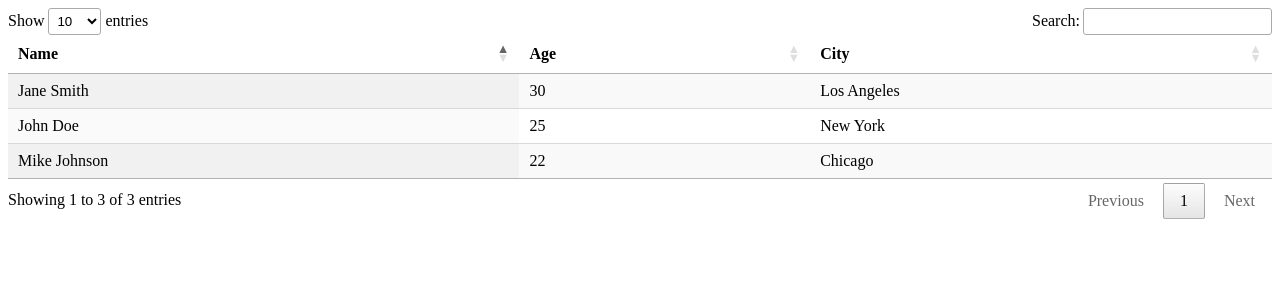
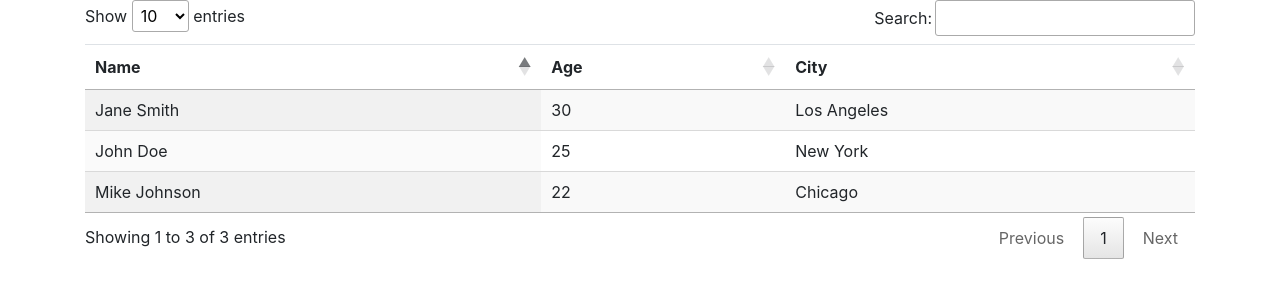
Before and after one commit to bi0punk/flask-csv-viewer, a Flask app: page / in a window 1280 px wide. Shown: the top 300 px of the page. Run offline with Flask 3, Linux system fonts and the light colour scheme; some libraries are stand-ins or nearby versions.

Commit message:
new template

```diff
--- a/templates/index.html
+++ b/templates/index.html
@@ -2,9 +2,12 @@
 <html>
 <head>
     <link rel="stylesheet" type="text/css" href="https://cdn.datatables.net/1.10.25/css/jquery.dataTables.min.css">
+    <!-- Agrega el enlace al archivo de estilos de Bootstrap -->
+    <link rel="stylesheet" href="https://maxcdn.bootstrapcdn.com/bootstrap/4.5.2/css/bootstrap.min.css">
 </head>
 <body>
-    <table id="dynamicTable" class="display">
+    <div class="container">
+        <table id="dynamicTable" class="table display">
             <thead>
                 <tr>
                     <th>Name</th>
```
Also changed, not shown: other parts of templates/index.html (+3 -0 lines). Lines whose indentation alone changed are shown as unchanged.
